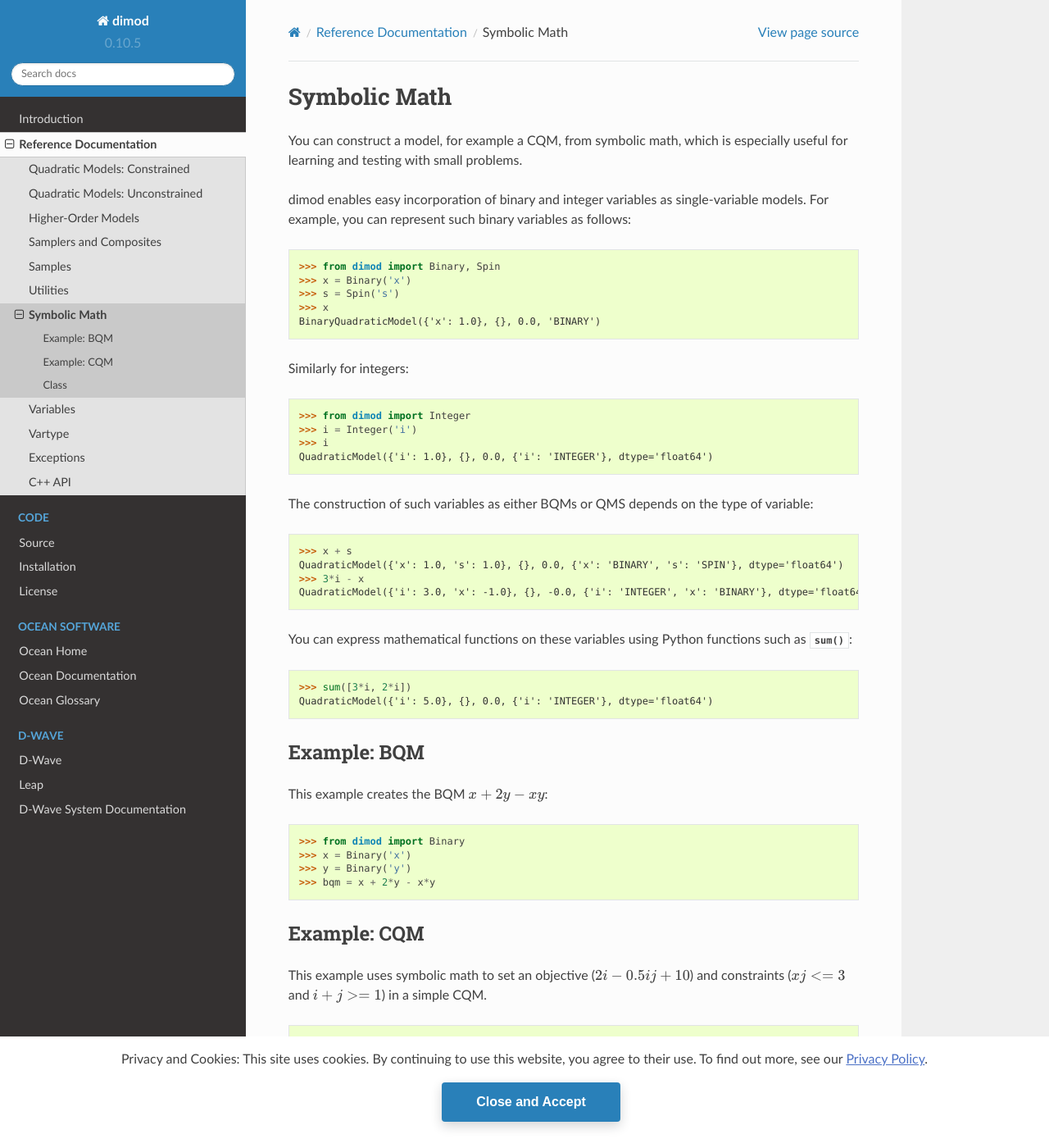
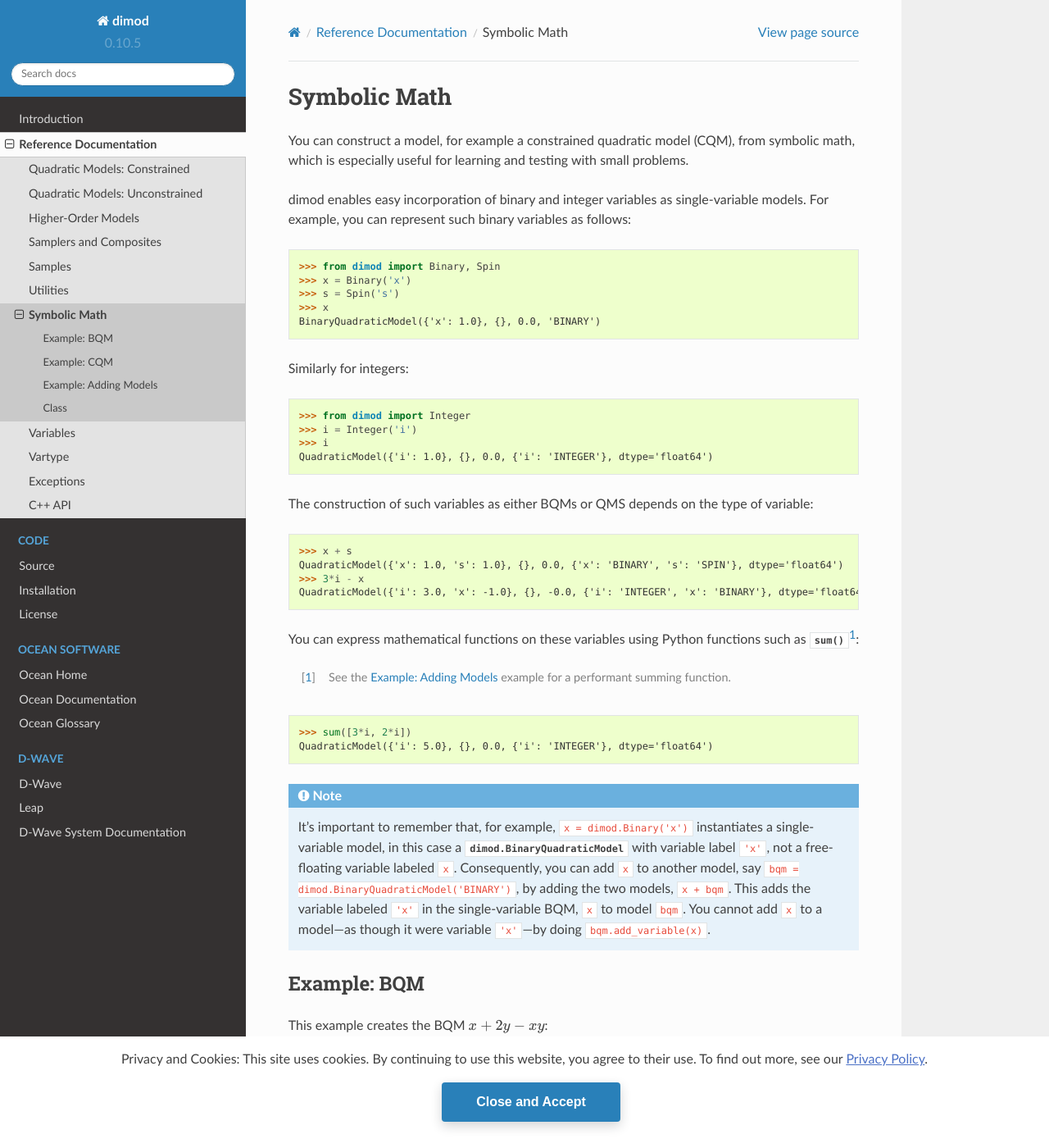
Before and after one commit to dwavesystems/dimod, a Sphinx documentation site: the page built from docs/reference/symbolic.rst, in a window 1280 px wide and 1400 px high. Shown: the whole window at 82% size. Built offline with Sphinx 7.4.7 and the Read the Docs theme 2.0.0, drawn with Linux system fonts in a browser that asks for light colours; the version number is read from the project's files by our own code; some of the changed text lies outside the part shown.

Commit message:
Emphasize variable versus single-variable model

```diff
--- a/docs/reference/symbolic.rst
+++ b/docs/reference/symbolic.rst
@@ -5,8 +5,8 @@
 Symbolic Math
 =============
 
-You can construct a model, for example a CQM, from symbolic math, which is especially
-useful for learning and testing with small problems.
+You can construct a model, for example a constrained quadratic model (CQM), from
+symbolic math, which is especially useful for learning and testing with small problems.
 
 dimod enables easy incorporation of binary and integer variables as single-variable
 models. For example, you can represent such binary variables as follows:
@@ -33,10 +33,22 @@ QuadraticModel({'x': 1.0, 's': 1.0}, {}, 0.0, {'x': 'BINARY', 's': 'SPIN'}, dtyp
 QuadraticModel({'i': 3.0, 'x': -1.0}, {}, -0.0, {'i': 'INTEGER', 'x': 'BINARY'}, dtype='float64')
 
 You can express mathematical functions on these variables using Python functions such
-as :func:`sum`:
+as :func:`sum`\ [#]_\ :
+
+.. [#]
+  See the `Example: Adding Models`_ example for a performant summing function.
 
 >>> sum([3*i, 2*i])
 QuadraticModel({'i': 5.0}, {}, 0.0, {'i': 'INTEGER'}, dtype='float64')
+
+.. note::
+  It's important to remember that, for example, :code:`x = dimod.Binary('x')` instantiates
+  a single-variable model, in this case a :class:`dimod.BinaryQuadraticModel` with
+  variable label ``'x'``, not a free-floating variable labeled ``x``. Consequently,
+  you can add ``x`` to another model, say :code:`bqm = dimod.BinaryQuadraticModel('BINARY')`,
+  by adding the two models, :code:`x + bqm`. This adds the variable labeled ``'x'``
+  in the single-variable BQM, ``x`` to model ``bqm``. You cannot add ``x`` to a
+  model---as though it were variable ``'x'``---by doing :code:`bqm.add_variable(x)`.
 
 Example: BQM
 ============
@@ -63,6 +75,18 @@ and constraints (:math:`xj <= 3` and :math:`i + j >= 1`) in a simple CQM.
 >>> cqm.add_constraint(x*j <= 3)                   # doctest: +IGNORE_RESULT
 >>> cqm.add_constraint(i + j >= 1)                 # doctest: +IGNORE_RESULT
 
+Example: Adding Models
+======================
+
+This example uses the performant :func:`~dimod.quicksum` to add multiple models.
+
+>>> import random
+>>> from dimod import Binary, quicksum
+>>> vars = ['x'+str(i) for i in range(5)]
+>>> models = [Binary(var, bias=random.randint(0,5)) for var in vars]
+>>> x = quicksum(models)
+
+
 .. currentmodule:: dimod.sym
 
 Class
```
